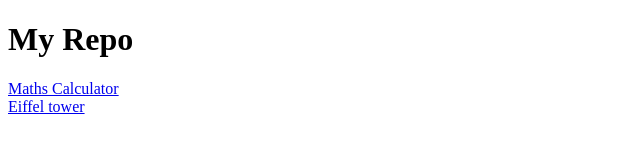
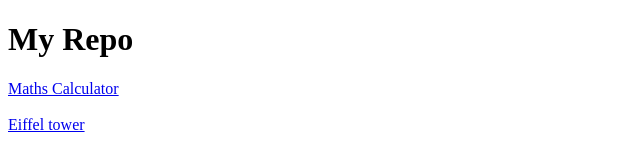
Before and after one commit to ottogibbon/ottogibbon.github.io, a plain HTML site: page index.html in a window 1280 px wide. Shown: the whole page, without its empty margins (0-640 px from the left). Drawn offline with Linux system fonts and the light colour scheme.

Commit message:
Update index.html

```diff
--- a/index.html
+++ b/index.html
@@ -4,8 +4,8 @@
   </head>
   <body>
     <h1> My Repo </h1>
-    <a href="https://ottogibbon.github.io/maths/maths.html" target="_self">Maths Calculator</a>
-    <br>
+    <a href="https://ottogibbon.github.io/maths/maths.html" target="_self">Maths Calculator</a><br><br>
+
     <a href="https://ottogibbon.github.io/Eiffel/Eiffeltower.html" target="_self">Eiffel tower</a>
 
 
```
